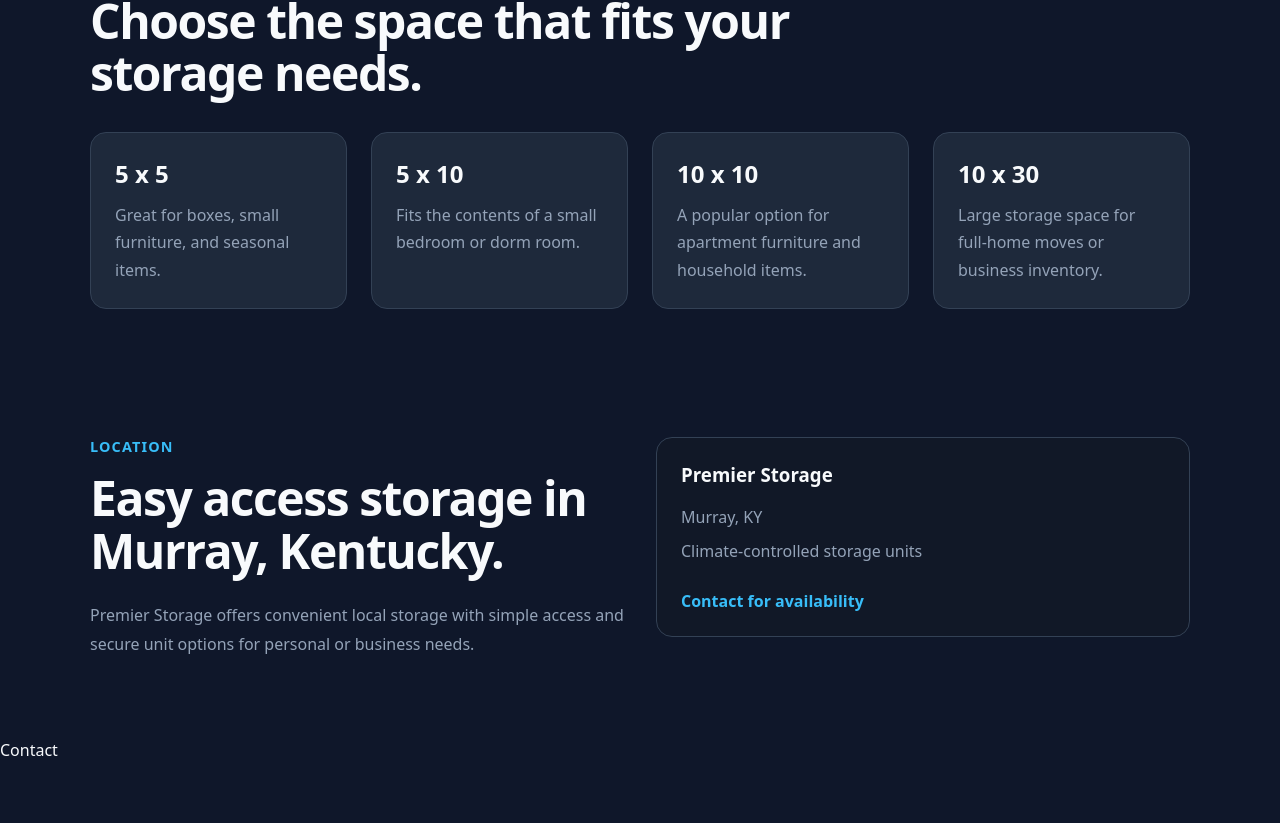
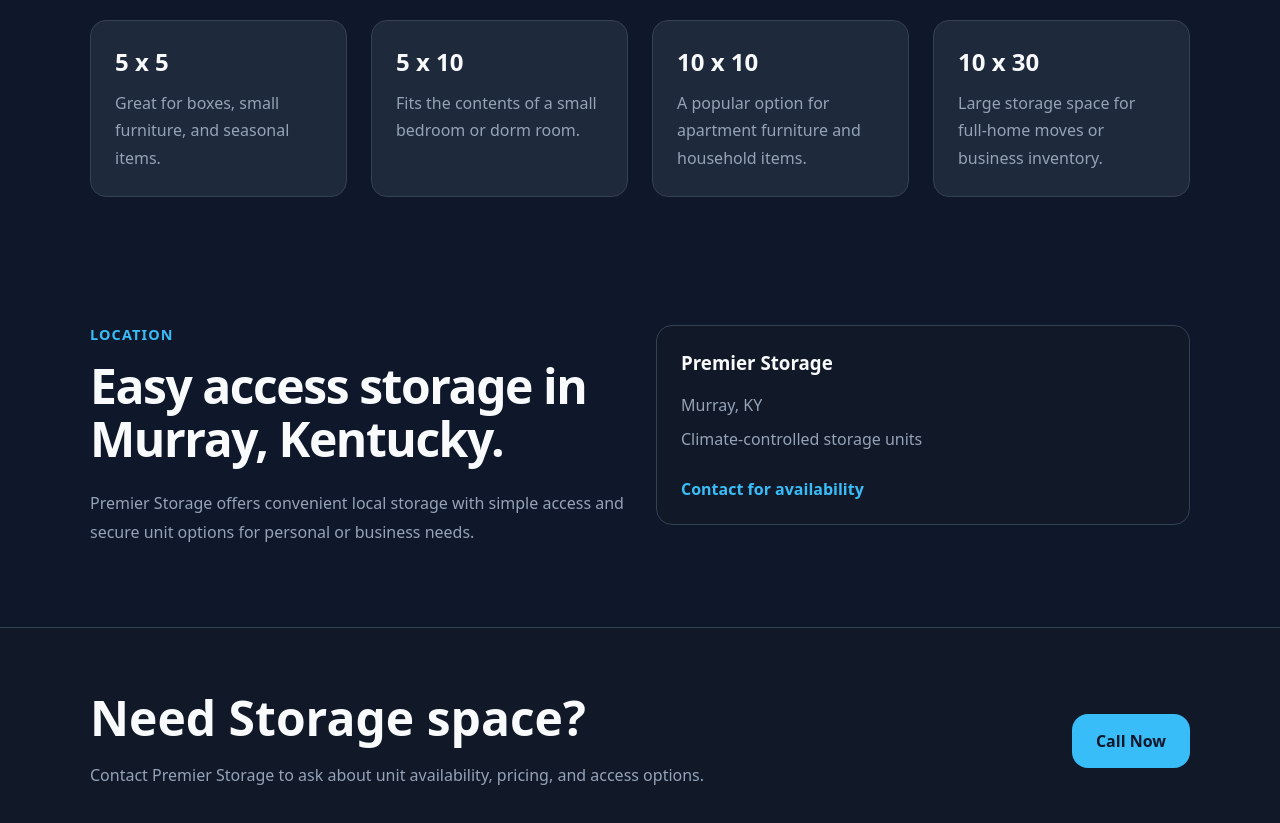
Before and after one commit to jprobussr/premier-storage-redesign, a React (Vite) app in the folder premier-storage-redesign/: page / in a window 1280 px wide. Shown: the part 1285-2108 px from the top of the page. Before the commit the page ends 2046 px from the top, so only its background shows below. Built offline with nearby package versions, Linux system fonts and the light colour scheme.

Commit message:
refactor: align hero and move shared eyebrow styles

```diff
--- a/premier-storage-redesign/src/App.css
+++ b/premier-storage-redesign/src/App.css
@@ -22,3 +22,12 @@
   line-height: 1.1;
   letter-spacing: -0.03em;
 }
+
+.eyebrow {
+  margin: 0 0 1rem;
+  color: var(--accent);
+  font-size: 0.9rem;
+  font-weight: 700;
+  text-transform: uppercase;
+  letter-spacing: 0.08em;
+}
--- a/premier-storage-redesign/src/App.jsx
+++ b/premier-storage-redesign/src/App.jsx
@@ -4,6 +4,7 @@
 import Hero from './components/Hero.jsx';
 import UnitSizes from './components/UnitSizes.jsx';
 import Location from './components/Location.jsx';
+import Footer from './components/Footer.jsx';
 
 const App = () => {
   return (
@@ -22,9 +23,7 @@
 
       </main>
 
-      <footer className="site-footer" id="contact">
-        Contact
-      </footer>
+     <Footer />
     </>
   );
 };
--- /dev/null
+++ b/premier-storage-redesign/src/components/Footer.css
@@ -0,0 +1,48 @@
+.site-footer {
+  border-top: 1px solid var(--border);
+  background: var(--surface);
+}
+
+.footer-content {
+  padding-block: 4rem;
+  display: flex;
+  align-items: center;
+  justify-content: space-between;
+  gap: 2rem;
+}
+
+.footer-content h2 {
+  margin: 0;
+  font-size: clamp(2rem, 5vw, 3rem);
+  line-height: 1.1;
+}
+
+.footer-content p {
+  margin: 1rem 0 0;
+  max-width: 40rem;
+  color: var(--muted);
+  line-height: 1.8;
+}
+
+.footer-button {
+  display: inline-flex;
+  align-items: center;
+  justify-content: center;
+  padding: 1rem 1.5rem;
+  border-radius: var(--radius);
+  background: var(--accent);
+  color: #0f172a;
+  font-weight: 700;
+  white-space: nowrap;
+}
+
+@media (max-width: 640px) {
+    .footer-content {
+        flex-direction: column;
+        align-items: flex-start;
+    }
+
+    .footer-button {
+        width: 100%;
+    }
+}
--- /dev/null
+++ b/premier-storage-redesign/src/components/Footer.jsx
@@ -0,0 +1,22 @@
+import './Footer.css';
+
+const Footer = () => {
+  return (
+    <footer className="site-footer" id="contact">
+      <div className="container footer-content">
+        <div>
+          <h2>Need Storage space?</h2>
+          <p>
+            Contact Premier Storage to ask about unit availability, pricing, and
+            access options.
+          </p>
+        </div>
+        <a href="tel:+12700000000" className="footer-button">
+          Call Now
+        </a>
+      </div>
+    </footer>
+  );
+};
+
+export default Footer;
--- a/premier-storage-redesign/src/components/Hero.css
+++ b/premier-storage-redesign/src/components/Hero.css
@@ -2,22 +2,13 @@
   padding-block: 6rem;
 }
 
-.hero .container {
+.hero-content {
   max-width: 48rem;
-}
-
-.eyebrow {
-  margin: 0 0 1rem;
-  color: var(--accent);
-  font-size: 0.9rem;
-  font-weight: 700;
-  text-transform: uppercase;
-  letter-spacing: 0.08em;
 }
 
 .hero h1 {
   margin: 0;
-  font-size: clamp(3rem, 7vw, 5rem);
+  font-size: clamp(2rem, 7vw, 4rem);
   line-height: 1;
   letter-spacing: -0.04em;
 }
--- a/premier-storage-redesign/src/components/Hero.jsx
+++ b/premier-storage-redesign/src/components/Hero.jsx
@@ -6,18 +6,17 @@
   return (
     <section className="hero section" id="top">
       <div className="container">
+        <div className="hero-content">
           <p className="eyebrow">Climate-Controlled Storage</p>
-
           <h1>Modern Storage Solutions in Murray, Kentucky</h1>
-
           <p className="hero-text">
             Secure, climate-controlled storage units with convenient access,
             flexible unit sizes, and local customer support.
           </p>
-
           <div className="hero-actions">
             <a href="#contact">Contact Us</a>
             <a href="#units">View Unit Sizes</a>
+          </div>
         </div>
       </div>
     </section>
```
Lines whose indentation alone changed are shown as unchanged.
